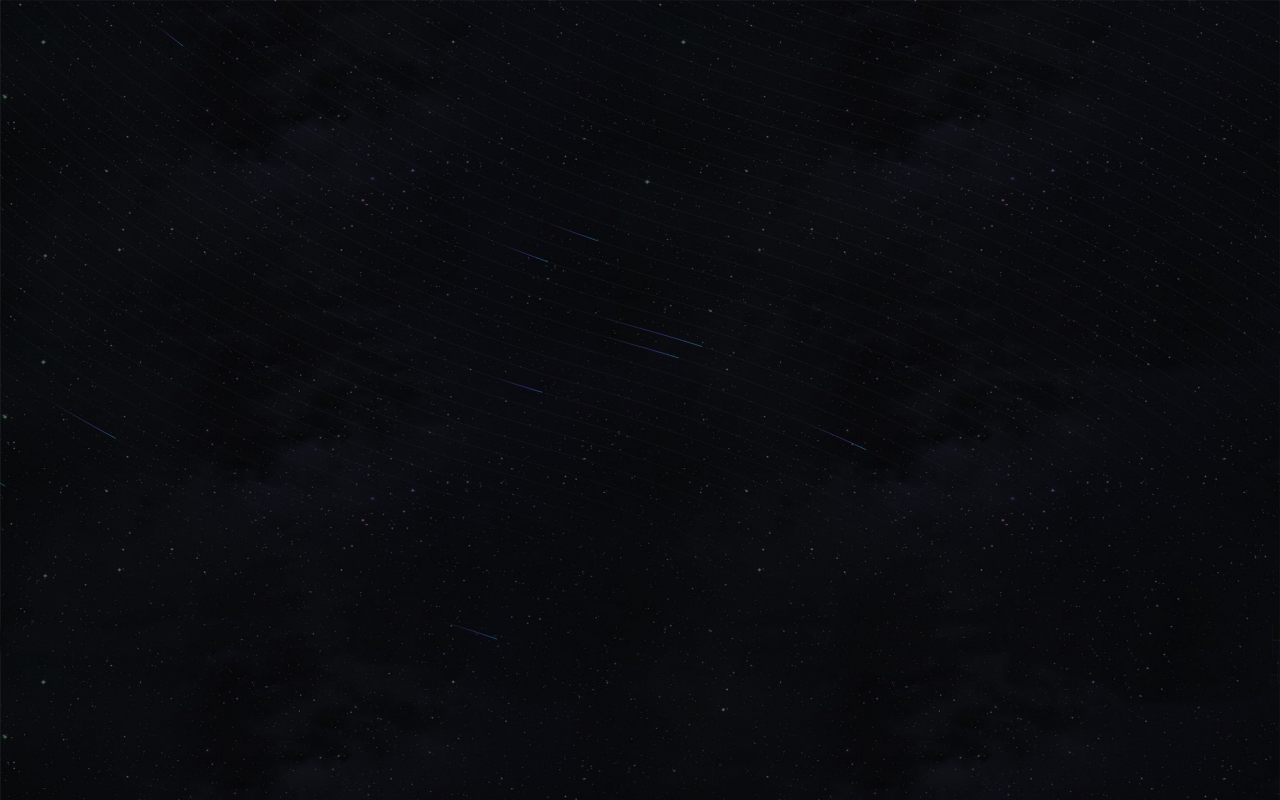
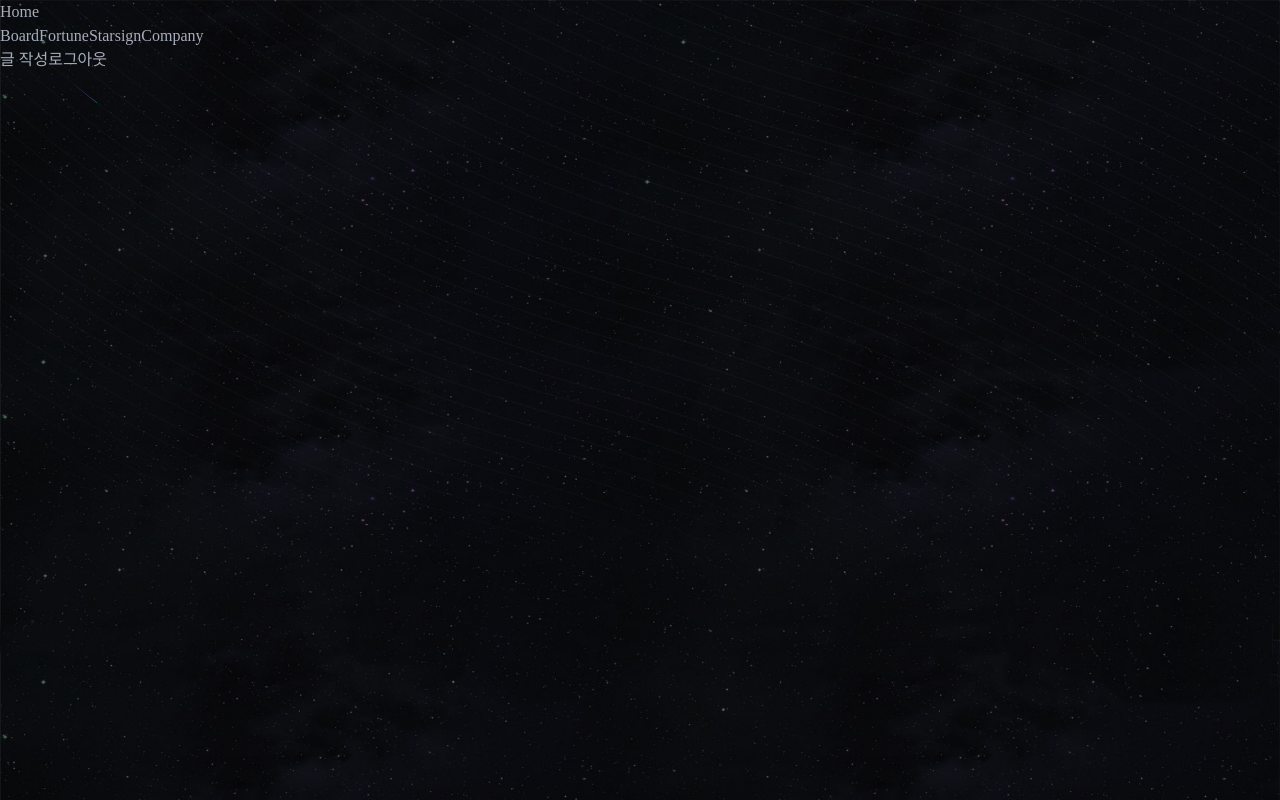
Before and after one commit to React4-HOT6/starry-night, a Next.js app: page / in a window 1280 px wide. Built offline with nearby package versions, Linux system fonts and the light colour scheme.

Commit message:
Feat: layout에 Header적용

```diff
--- a/src/app/layout.tsx
+++ b/src/app/layout.tsx
@@ -2,6 +2,7 @@ import type { Metadata } from "next";
 import { Inter } from "next/font/google";
 import "./globals.css";
 import QueryProvider from "./provider";
+import Header from "@/components/main/Header";
 
 const inter = Inter({ subsets: ["latin"] });
 
@@ -18,8 +19,9 @@ export default function RootLayout({
   return (
     <html lang="en">
       <body
-        className={`${inter.className} min-h-screen bg-main bg-cover bg-no-repeat h-screen bg-fixed`}
+        className={`${inter.className} min-h-screen bg-main bg-cover bg-no-repeat bg-fixed`}
       >
+        <Header />
         <QueryProvider>{children}</QueryProvider>
       </body>
     </html>
--- a/src/app/page.tsx
+++ b/src/app/page.tsx
@@ -1,6 +1,7 @@
 import { BackgroundBeams } from "@/components/main/BackgroundBeams";
+import Header from "@/components/main/Header";
 import Image from "next/image";
 
 export default function Home() {
-  return <BackgroundBeams />;
+  return <BackgroundBeams></BackgroundBeams>;
 }
--- a/src/components/main/Header.tsx
+++ b/src/components/main/Header.tsx
@@ -9,9 +9,10 @@ const Header = () => {
         <Link href="/">Home</Link>
       </section>
       <nav>
-        <Link href="/board">board</Link>
-        <Link href="/fortune">fortune</Link>
-        <Link href="/starsign">starsign</Link>
+        <Link href="/board">Board</Link>
+        <Link href="/fortune">Fortune</Link>
+        <Link href="/starsign">Starsign</Link>
+        <Link href="/company">Company</Link>
       </nav>
       <SignInOutButton />
     </header>
```
Also changed, not shown: 2 other files (tests, documents, lock files or other folders).
